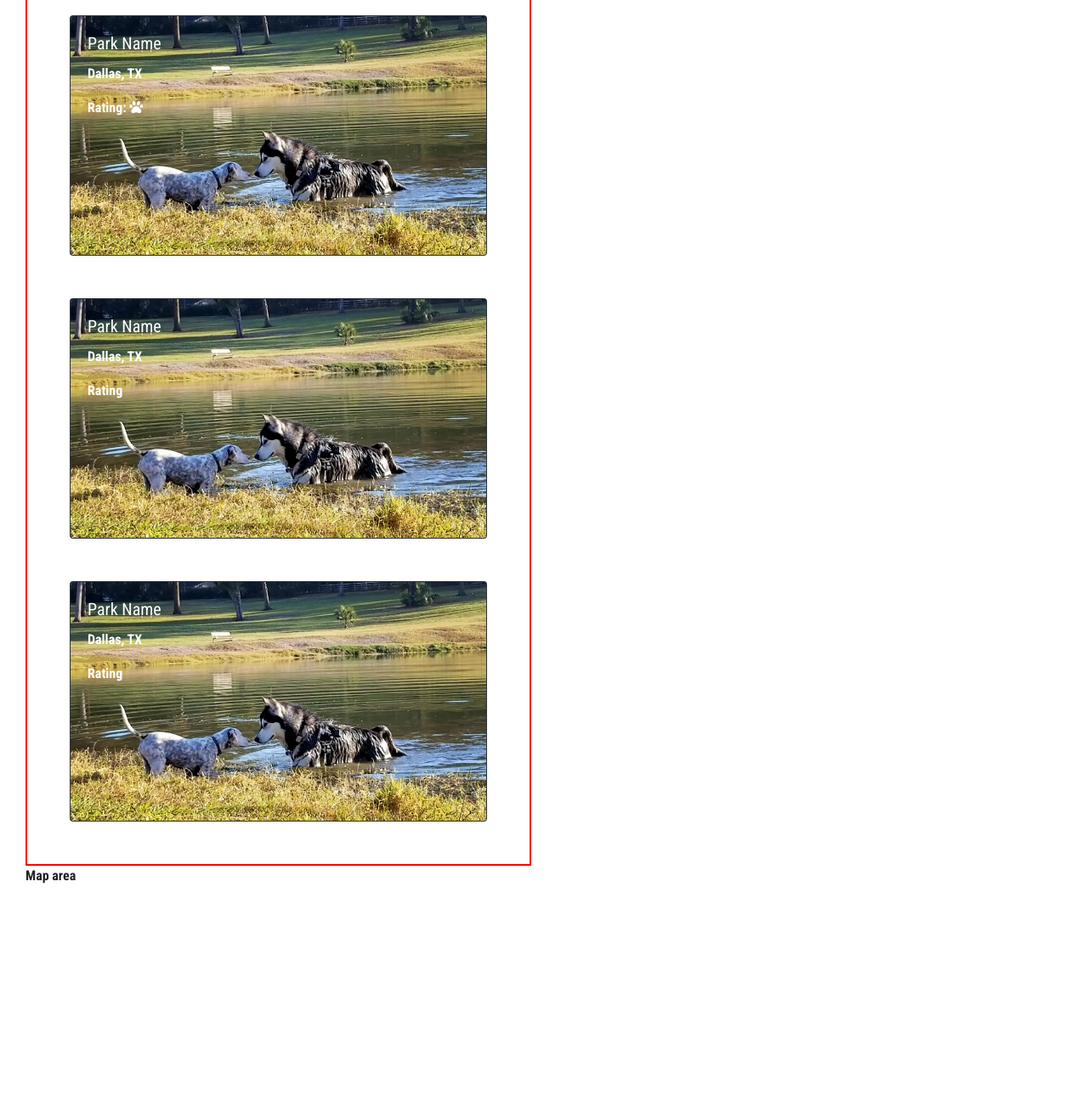
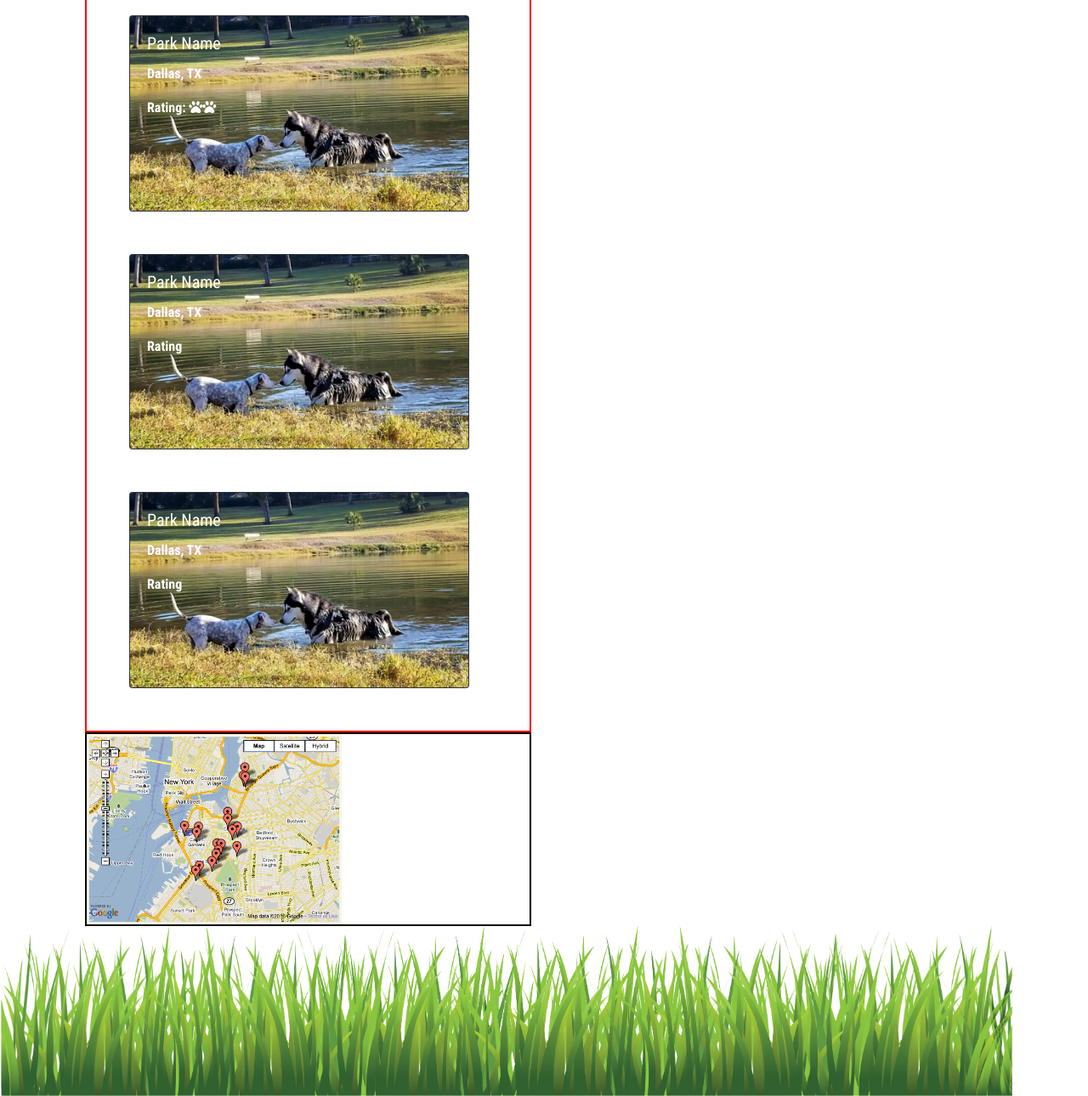
Before and after one commit to NideverJoe/Dog-Go, a plain HTML site: page index.html in a window 1280 px wide. Shown: the part 140-1430 px from the top of the page at 85% size. Before the commit the page ends 1183 px from the top, so only its background shows below. Drawn offline with nearby package versions, Linux system fonts and the light colour scheme.

Commit message:
add more styling and footer image

```diff
--- a/assets/css/style.css
+++ b/assets/css/style.css
@@ -33,4 +33,19 @@ li {
 
 .card {
     margin: 50px;
+    max-width: 400px;
 }
+
+#map-area {
+    border: 2px solid black;
+    display: block;
+
+}
+
+#grassy-footer {
+    max-height: 200px;
+}
+
+#placeholder-map {
+    max-width: 300px;
+}
--- a/index.html
+++ b/index.html
@@ -2,7 +2,7 @@
 <html lang="en">
 
 <head>
-  <title>Dog-go</title>
+  <title>Dog-Go</title>
   <!-- Required meta tags -->
   <meta charset="utf-8">
   <meta name="viewport" content="width=device-width, initial-scale=1, shrink-to-fit=no">
@@ -25,16 +25,17 @@
 <body>
 
   <!-- NAVBAR/HEADER -->
+
   <nav class="navbar navbar-light bg-light">
     <a class="navbar-brand" href="#">
       <img src="#" width="30" height="30" class="d-inline-block align-top" alt="">
-      Dog-go
+      Dog-Go
     </a>
     <form class="form-inline">
       <ul class="navbar-nav"></ul>
       <li class="nav-item dropdown">
         <a class="nav-link dropdown-toggle" href="#" id="navbarDropdownMenuLink" role="button" data-toggle="dropdown"
-          aria-haspopup="true" aria-expanded="false">I'm Searching For..</a>
+          aria-haspopup="true" aria-expanded="false">I'm Searching For</a>
         <div class="dropdown-menu" aria-labelledby="navbarDropdownMenuLink">
           <a class="dropdown-item" href="#">Dog Parks</a>
           <a class="dropdown-item" href="#">Dog Groomers</a>
@@ -43,20 +44,20 @@
         </div>
       </li>
       </ul>
-      <button class="btn btn-outline-success my-2 my-sm-0" type="submit">Fetch</button>
+      <button class="btn btn-success my-2 my-sm-0" type="submit">Go Fetch</button>
     </form>
   </nav>
 
-  <div class="container-fluid">
+  <div class="container">
     <div clas="row">
       <div class="col-md-6">
         <div id="listings-area">
             <div class="card bg-dark text-white">
                 <img class="card-img" src="assets/images/dog-park.jpg" alt="Card image">
                 <div class="card-img-overlay">
-                  <h5 class="card-title">Park Name</h5>
-                  <p class="card-text">Dallas, TX</p>
-                  <p class="card-text">Rating: <i class="fas fa-paw"></i></p>
+                  <h5 class="card-title" id="place-name">Park Name</h5>
+                  <p class="card-text" id="place-location">Dallas, TX</p>
+                  <p class="card-text" id="rating">Rating: <i class="fas fa-paw"></i><i class="fas fa-paw"></i></p>
                 </div>
               </div>
               <div class="card bg-dark text-white">
@@ -75,17 +76,22 @@
                       <p class="card-text">Rating</p>
                     </div>
                   </div>
-        </div>
+            </div>
 
       </div>
       <div class="col-md-6">
         <div id="map-area">
-            Map area
+            <img src="assets/images/map.png" id="placeholder-map">
         </div>
 
-      </div>
+        </div>
+     </div>
     </div>
-  </div>
+
+    <footer class="page-footer">
+      <img src="assets/images/grassy_footer.png" id="grassy-footer">
+    </footer>
+
 
 
 
```
Also changed, not shown: assets/images/grassy_footer.png (added), assets/images/map.png (added).
